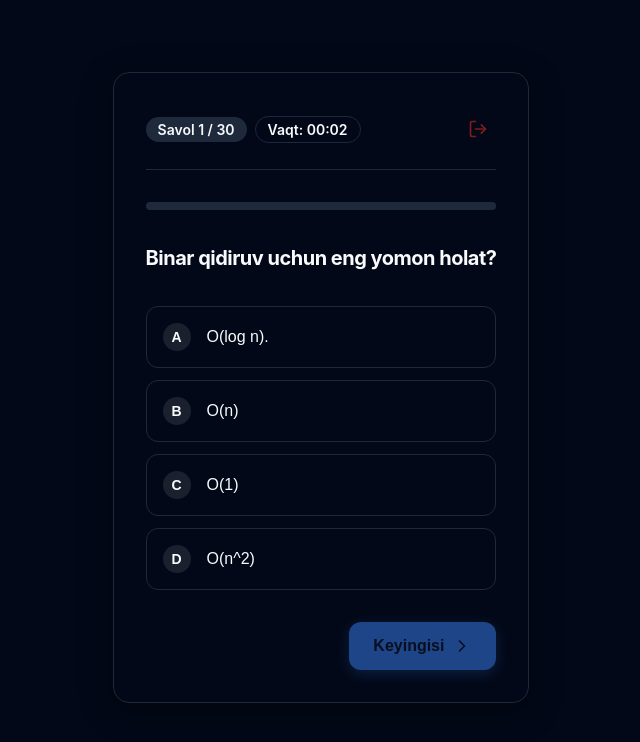
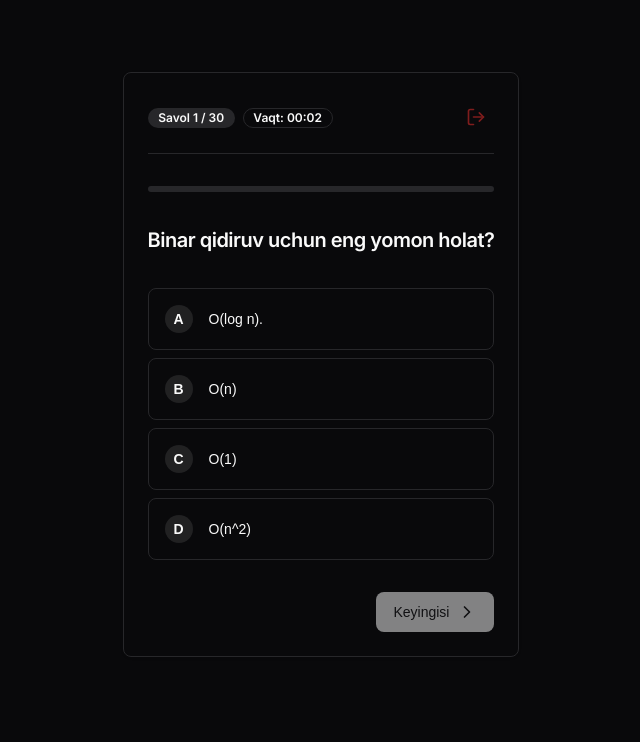
Before and after one commit to donsarvar/quiz-app, a React (Vite) app in the folder quiz-app/: page / in a window 1280 px wide. Both pictures are taken after a click on the button "Testni boshlash". Shown: the top 742 px of the page, without its empty margins (319-959 px from the left). Built offline with nearby package versions, Linux system fonts and the light colour scheme.

Commit message:
fix: select options text visibility in dark mode

```diff
--- a/quiz-app/src/index.css
+++ b/quiz-app/src/index.css
@@ -1,28 +1,40 @@
+@import url('https://fonts.googleapis.com/css2?family=Inter:wght@400;500;600;700;800&display=swap');
+
 :root {
-  --background: 222.2 84% 4.9%;
-  --foreground: 210 40% 98%;
-  --card: 222.2 84% 4.9%;
-  --card-foreground: 210 40% 98%;
-  --popover: 222.2 84% 4.9%;
-  --popover-foreground: 210 40% 98%;
-  --primary: 217.2 91.2% 59.8%;
-  --primary-foreground: 222.2 47.4% 11.2%;
-  --secondary: 217.2 32.6% 17.5%;
-  --secondary-foreground: 210 40% 98%;
-  --muted: 217.2 32.6% 17.5%;
-  --muted-foreground: 215 20.2% 65.1%;
-  --accent: 217.2 32.6% 17.5%;
-  --accent-foreground: 210 40% 98%;
+  --background: 240 10% 3.9%;
+  --foreground: 0 0% 98%;
+
+  --card: 240 10% 3.9%;
+  --card-foreground: 0 0% 98%;
+
+  --popover: 240 10% 3.9%;
+  --popover-foreground: 0 0% 98%;
+
+  --primary: 0 0% 98%;
+  --primary-foreground: 240 5.9% 10%;
+
+  --secondary: 240 3.7% 15.9%;
+  --secondary-foreground: 0 0% 98%;
+
+  --muted: 240 3.7% 15.9%;
+  --muted-foreground: 240 5% 64.9%;
+
+  --accent: 240 3.7% 15.9%;
+  --accent-foreground: 0 0% 98%;
+
   --destructive: 0 62.8% 30.6%;
-  --destructive-soft: 0 40% 25%;
-  --destructive-foreground: 210 40% 98%;
+  --destructive-soft: 0 40% 15%;
+  --destructive-foreground: 0 0% 98%;
+
   --success: 142.1 76.2% 36.3%;
-  --success-soft: 142.1 40% 20%;
+  --success-soft: 142.1 40% 15%;
   --success-foreground: 355.7 100% 97.3%;
-  --border: 217.2 32.6% 17.5%;
-  --input: 217.2 32.6% 17.5%;
-  --ring: 224.3 76.3% 48%;
-  --radius: 1rem;
+
+  --border: 240 3.7% 15.9%;
+  --input: 240 3.7% 15.9%;
+  --ring: 240 4.9% 83.9%;
+
+  --radius: 0.5rem;
 }
 
 * {
@@ -32,16 +44,17 @@
 }
 
 body {
-  font-family: 'Inter', system-ui, Avenir, Helvetica, Arial, sans-serif;
+  font-family: 'Inter', sans-serif;
   background-color: hsl(var(--background));
   color: hsl(var(--foreground));
   min-height: 100vh;
   display: flex;
   flex-direction: column;
+  -webkit-font-smoothing: antialiased;
 }
 
 .app-container {
-  max-width: 900px;
+  max-width: 1000px;
   margin: 0 auto;
   padding: 2rem 1rem;
   width: 100%;
@@ -51,36 +64,34 @@ body {
 }
 
 h1, h2, h3, h4 {
-  font-weight: 700;
+  font-weight: 600;
   letter-spacing: -0.025em;
   line-height: 1.2;
 }
 
-/* Glassmorphism Card Base */
+/* Base Card (shadcn style) */
 .card {
   background-color: hsl(var(--card));
   border: 1px solid hsl(var(--border));
   border-radius: var(--radius);
-  padding: 2rem;
-  box-shadow: 0 8px 32px 0 rgba(0, 0, 0, 0.37);
-  backdrop-filter: blur(4px);
-  -webkit-backdrop-filter: blur(4px);
+  padding: 1.5rem;
+  box-shadow: 0 1px 3px 0 rgb(0 0 0 / 0.1), 0 1px 2px -1px rgb(0 0 0 / 0.1);
   animation: fadeIn 0.3s ease-out;
 }
 
-/* Button Styles - Min height 48px per TZ */
+/* Button Styles */
 .btn {
   display: inline-flex;
   align-items: center;
   justify-content: center;
-  border-radius: calc(var(--radius) - 4px);
-  font-weight: 600;
-  padding: 0 1.5rem;
-  min-height: 48px;
+  border-radius: var(--radius);
+  font-weight: 500;
+  padding: 0 1rem;
+  height: 40px;
   cursor: pointer;
-  transition: all 0.25s ease;
-  border: none;
-  font-size: 1rem;
+  transition: colors 0.15s ease;
+  border: 1px solid transparent;
+  font-size: 0.875rem;
   gap: 0.5rem;
 }
 
@@ -92,13 +103,10 @@ h1, h2, h3, h4 {
 .btn-primary {
   background-color: hsl(var(--primary));
   color: hsl(var(--primary-foreground));
-  box-shadow: 0 4px 14px 0 hsla(var(--primary) / 0.39);
 }
 
 .btn-primary:hover:not(:disabled) {
-  transform: translateY(-2px);
-  box-shadow: 0 6px 20px rgba(0, 118, 255, 0.23);
-  background-color: hsla(var(--primary) / 0.9);
+  background-color: hsl(var(--primary) / 0.9);
 }
 
 .btn-outline {
@@ -117,7 +125,7 @@ h1, h2, h3, h4 {
   color: hsl(var(--secondary-foreground));
 }
 .btn-secondary:hover:not(:disabled) {
-  background-color: hsl(var(--muted));
+  background-color: hsl(var(--secondary) / 0.8);
 }
 
 /* Option Button */
@@ -127,26 +135,26 @@ h1, h2, h3, h4 {
   width: 100%;
   text-align: left;
   padding: 1rem;
-  min-height: 48px;
-  margin-bottom: 0.75rem;
-  border-radius: calc(var(--radius) - 4px);
+  min-height: 56px;
+  margin-bottom: 0.5rem;
+  border-radius: var(--radius);
   border: 1px solid hsl(var(--border));
   background-color: hsl(var(--background));
   color: hsl(var(--foreground));
   cursor: pointer;
-  transition: all 0.2s ease;
-  font-size: 1rem;
+  transition: all 0.15s ease;
+  font-size: 0.875rem;
   line-height: 1.5;
 }
 
 .option-btn:hover:not(:disabled) {
   background-color: hsl(var(--accent));
-  border-color: hsl(var(--primary));
+  border-color: hsl(var(--border));
 }
 
 .option-btn.selected {
-  background-color: hsla(var(--primary) / 0.2);
-  border-color: hsl(var(--primary));
+  background-color: hsl(var(--accent));
+  border-color: hsl(var(--ring));
 }
 
 .option-btn.correct {
@@ -162,8 +170,8 @@ h1, h2, h3, h4 {
 /* Progress bar */
 .progress-bar-container {
   width: 100%;
-  height: 8px;
-  background-color: hsl(var(--muted));
+  height: 6px;
+  background-color: hsl(var(--secondary));
   border-radius: 9999px;
   overflow: hidden;
   margin-bottom: 2rem;
@@ -178,20 +186,25 @@ h1, h2, h3, h4 {
 /* Select and inputs */
 select, input {
   width: 100%;
-  padding: 0 1rem;
-  min-height: 48px;
-  border-radius: calc(var(--radius) - 4px);
+  padding: 0 0.75rem;
+  height: 40px;
+  border-radius: var(--radius);
   border: 1px solid hsl(var(--border));
   background-color: hsl(var(--background));
   color: hsl(var(--foreground));
   margin-bottom: 1rem;
-  font-size: 1rem;
+  font-size: 0.875rem;
+}
+
+select option {
+  background-color: hsl(var(--background));
+  color: hsl(var(--foreground));
 }
 
 select:focus, input:focus {
   outline: none;
-  border-color: hsl(var(--primary));
-  box-shadow: 0 0 0 2px hsla(var(--primary) / 0.2);
+  border-color: hsl(var(--ring));
+  box-shadow: 0 0 0 1px hsl(var(--ring));
 }
 
 .setting-group {
@@ -201,8 +214,9 @@ select:focus, input:focus {
 .setting-group label {
   display: block;
   margin-bottom: 0.5rem;
+  font-size: 0.875rem;
   font-weight: 500;
-  color: hsl(var(--muted-foreground));
+  color: hsl(var(--foreground));
 }
 
 /* Header */
@@ -218,33 +232,40 @@ select:focus, input:focus {
 .badge {
   display: inline-flex;
   align-items: center;
-  padding: 0.25rem 0.75rem;
+  padding: 0.1rem 0.6rem;
   border-radius: 9999px;
-  font-size: 0.875rem;
+  font-size: 0.75rem;
   font-weight: 600;
-  background-color: hsl(var(--muted));
+  background-color: hsl(var(--secondary));
+  color: hsl(var(--secondary-foreground));
+  border: 1px solid transparent;
+}
+
+.badge-outline {
+  background-color: transparent;
+  border: 1px solid hsl(var(--border));
   color: hsl(var(--foreground));
 }
 
 /* Animations */
 @keyframes fadeIn {
-  from { opacity: 0; transform: translateY(10px); }
+  from { opacity: 0; transform: translateY(5px); }
   to { opacity: 1; transform: translateY(0); }
 }
 
 .fade-in {
-  animation: fadeIn 0.3s ease-out forwards;
+  animation: fadeIn 0.2s ease-out forwards;
 }
 
 /* =========================================
-   BENTO GRID DASHBOARD (TZ Requirement)
+   BENTO GRID DASHBOARD
    ========================================= */
 
 .bento-grid {
   display: grid;
   grid-template-columns: repeat(12, 1fr);
-  gap: 1.5rem;
-  margin-top: 1.5rem;
+  gap: 1rem;
+  margin-top: 1rem;
 }
 
 .bento-item {
@@ -252,47 +273,42 @@ select:focus, input:focus {
   border: 1px solid hsl(var(--border));
   border-radius: var(--radius);
   padding: 1.5rem;
-  box-shadow: 0 4px 20px 0 rgba(0, 0, 0, 0.2);
+  box-shadow: 0 1px 2px 0 rgb(0 0 0 / 0.05);
   display: flex;
   flex-direction: column;
 }
 
 /* Grid Cell Sizes */
-.bento-header { grid-column: span 12; text-align: center; justify-content: center; align-items: center; padding: 2rem; }
-.bento-metric { grid-column: span 4; align-items: center; text-align: center; justify-content: center; }
-.bento-chart-doughnut { grid-column: span 5; min-height: 250px; position: relative; }
-.bento-chart-bar { grid-column: span 7; min-height: 250px; }
-.bento-gamification { grid-column: span 6; display: flex; flex-direction: row; align-items: center; gap: 1rem; }
+.bento-header { grid-column: span 12; display: flex; flex-direction: column; justify-content: center; align-items: flex-start; padding: 2rem; }
+.bento-metric { grid-column: span 4; align-items: flex-start; justify-content: center; gap: 0.5rem; }
+.bento-chart-doughnut { grid-column: span 4; min-height: 250px; position: relative; }
+.bento-chart-bar { grid-column: span 8; min-height: 250px; }
+.bento-gamification { grid-column: span 12; display: flex; flex-direction: row; align-items: center; gap: 1rem; padding: 1.5rem; }
 .bento-review { grid-column: span 12; }
 .bento-actions { grid-column: span 12; display: flex; gap: 1rem; justify-content: flex-end; background: transparent; border: none; box-shadow: none; padding: 0; }
 
 /* Responsive Single Column Layout */
 @media (max-width: 768px) {
-  .bento-metric { grid-column: span 12; }
+  .bento-metric { grid-column: span 12; flex-direction: row; align-items: center; justify-content: space-between; }
   .bento-chart-doughnut { grid-column: span 12; }
   .bento-chart-bar { grid-column: span 12; }
-  .bento-gamification { grid-column: span 12; }
+  .bento-gamification { grid-column: span 12; flex-direction: column; }
   .bento-actions { flex-direction: column; }
   .bento-actions .btn { width: 100%; }
 }
 
-/* Accordion Review Items */
+/* Accordion Review Items (Shadcn aesthetic) */
 .review-item {
-  padding: 1rem;
-  border-radius: calc(var(--radius) - 4px);
+  padding: 1.25rem;
+  border-radius: var(--radius);
   border: 1px solid hsl(var(--border));
-  margin-bottom: 1rem;
-  background-color: hsl(var(--background));
-  transition: all 0.2s ease;
+  margin-bottom: 0.75rem;
+  background-color: transparent;
+  transition: all 0.15s ease;
 }
 
-.review-item.correct {
-  border-left: 4px solid hsl(var(--success));
-}
-
-.review-item.incorrect {
-  background-color: hsl(var(--destructive-soft));
-  border-left: 4px solid hsl(var(--destructive));
+.review-item:hover {
+  background-color: hsl(var(--muted) / 0.3);
 }
 
 .review-header {
@@ -303,10 +319,10 @@ select:focus, input:focus {
 }
 
 .metric-value {
-  font-size: 2rem;
-  font-weight: 800;
-  margin-top: 0.5rem;
-  color: hsl(var(--primary));
+  font-size: 1.5rem;
+  font-weight: 700;
+  color: hsl(var(--foreground));
+  letter-spacing: -0.025em;
 }
 
 .metric-label {
```
